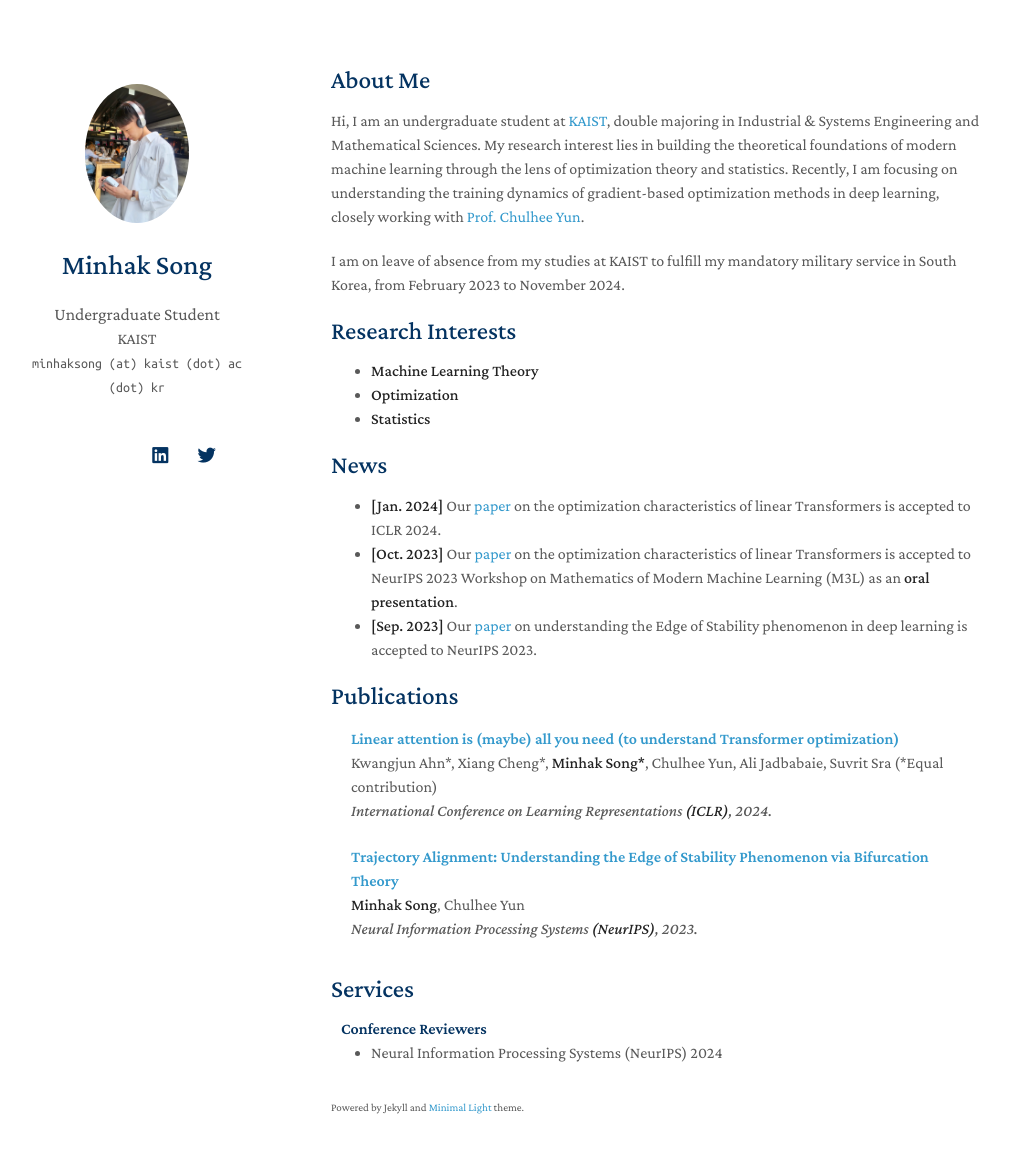
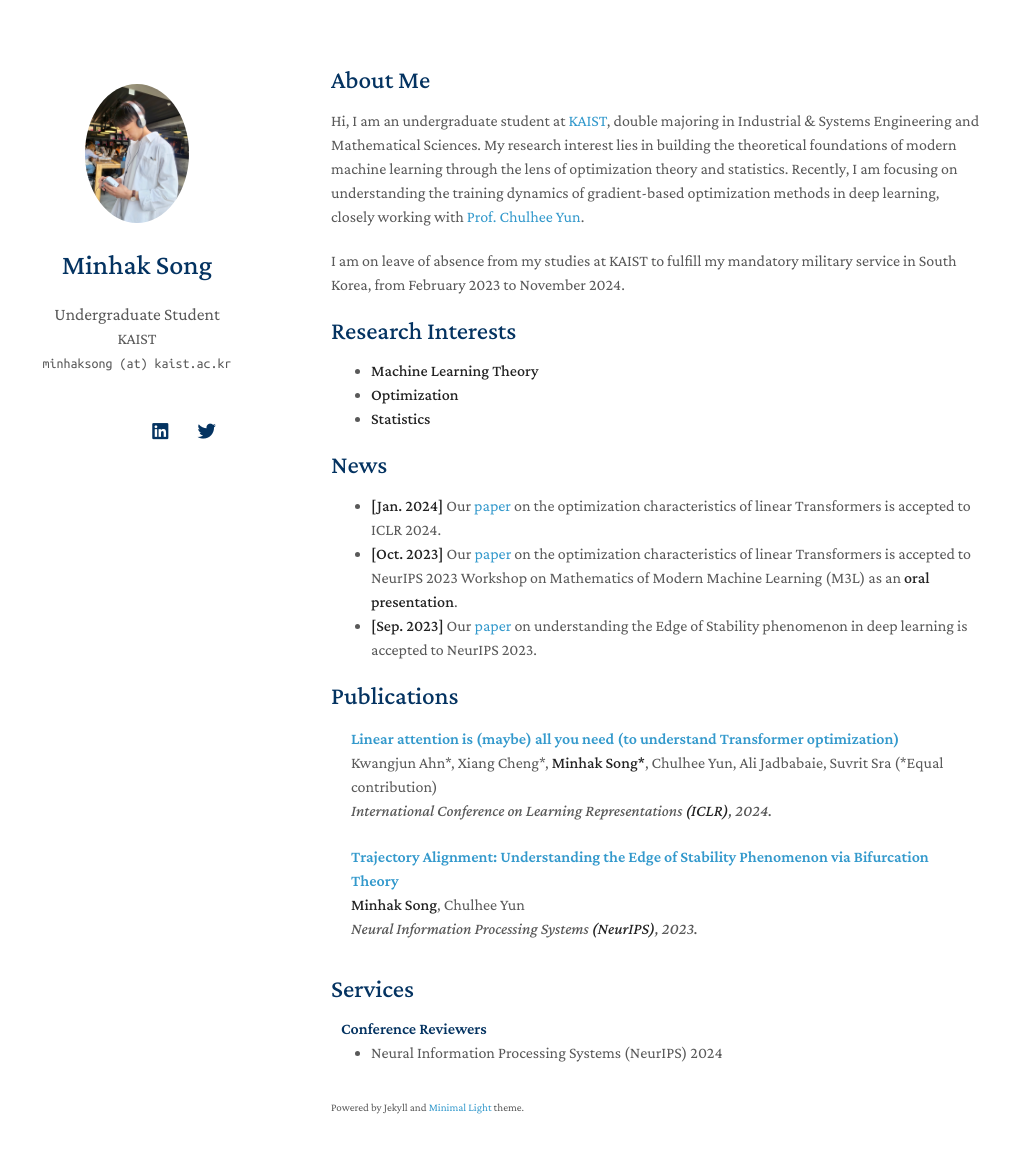
Before and after one commit to songminhak/songminhak.github.io, a Jekyll site: the page built from index.md, in a window 1280 px wide and 1188 px high. Shown: the top 1153 px of the window, without its empty margins (139-1148 px from the left). Built offline with Jekyll 4.4.1, drawn with Linux system fonts in a browser that asks for light colours; nearby versions of some CDN libraries; a style sheet for code colours, icons or effects is not loaded; our own code applies the rules of GitHub Pages for plain Markdown files.

Commit message:
initial commit

```diff
--- a/_config.yml
+++ b/_config.yml
@@ -2,7 +2,7 @@
 title: Minhak Song
 position: Undergraduate Student
 affiliation: KAIST
-email: minhaksong (at) kaist (dot) ac (dot) kr
+email: minhaksong (at) kaist.ac.kr
 
 # Search Engine Optimization (SEO)
 # The following information is used to improve the website traffic from search engines, e.g., Google.
```
